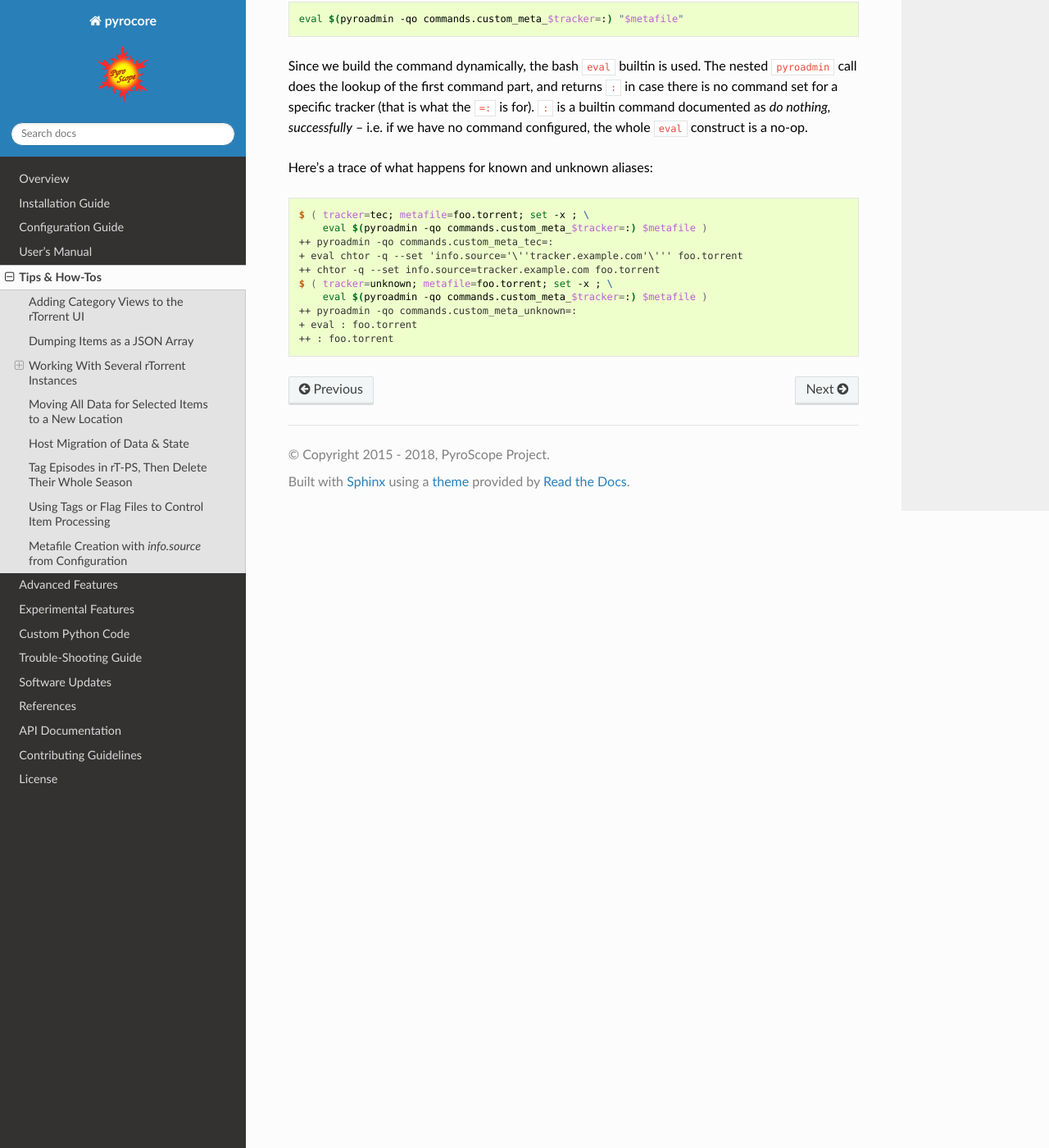
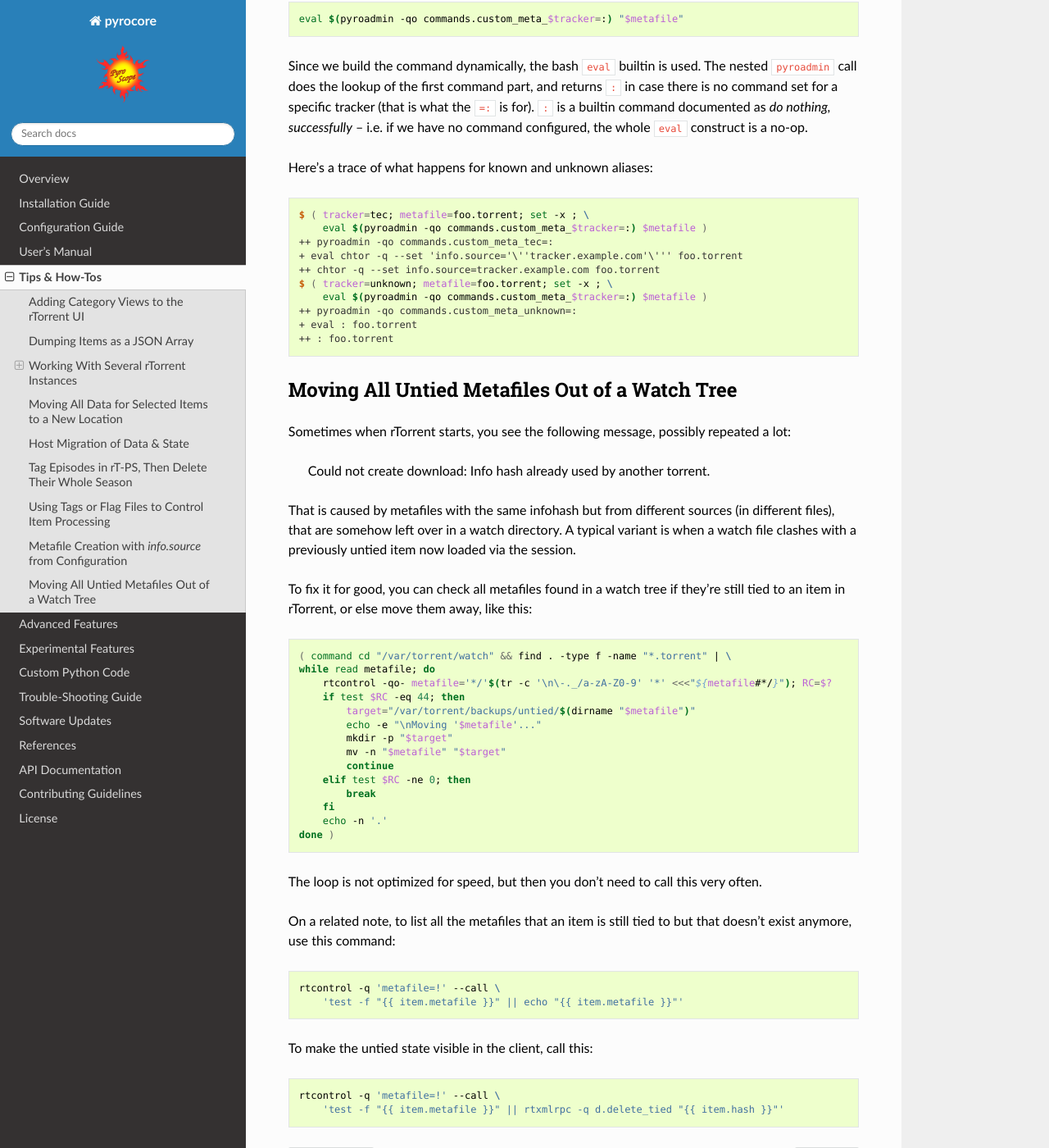
Before and after one commit to pyroscope/pyrocore, a Sphinx documentation site: the page built from docs/howto.rst, in a window 1280 px wide and 1400 px high, scrolled down 7446 px. Shown: the whole window at 82% size. Built offline with Sphinx 7.4.7 and the Read the Docs theme 2.0.0, drawn with Linux system fonts in a browser that asks for light colours.

Commit message:
docs: Moving All Untied Metafiles Out of a Watch Tree

```diff
--- a/docs/howto.rst
+++ b/docs/howto.rst
@@ -424,3 +424,55 @@ Here's a trace of what happens for known and unknown aliases:
     ++ pyroadmin -qo commands.custom_meta_unknown=:
     + eval : foo.torrent
     ++ : foo.torrent
+
+
+Moving All Untied Metafiles Out of a Watch Tree
+-----------------------------------------------
+
+Sometimes when rTorrent starts, you see the following message, possibly repeated a lot:
+
+    Could not create download: Info hash already used by another torrent.
+
+That is caused by metafiles with the same infohash but from different sources
+(in different files), that are somehow left over in a watch directory.
+A typical variant is when a watch file clashes
+with a previously untied item now loaded via the session.
+
+To fix it for good, you can check all metafiles
+found in a watch tree if they're still tied to an item in rTorrent,
+or else move them away, like this:
+
+.. code-block:: sh
+
+    ( command cd "/var/torrent/watch" && find . -type f -name "*.torrent" | \
+    while read metafile; do
+        rtcontrol -qo- metafile='*/'$(tr -c '\n\-._/a-zA-Z0-9' '*' <<<"${metafile#*/}"); RC=$?
+        if test $RC -eq 44; then
+            target="/var/torrent/backups/untied/$(dirname "$metafile")"
+            echo -e "\nMoving '$metafile'..."
+            mkdir -p "$target"
+            mv -n "$metafile" "$target"
+            continue
+        elif test $RC -ne 0; then
+            break
+        fi
+        echo -n '.'
+    done )
+
+The loop is not optimized for speed, but then you don't need to call this very often.
+
+On a related note, to list all the metafiles
+that an item is still tied to but that doesn't exist anymore,
+use this command:
+
+.. code-block:: sh
+
+    rtcontrol -q 'metafile=!' --call \
+        'test -f "{{ item.metafile }}" || echo "{{ item.metafile }}"'
+
+To make the untied state visible in the client, call this:
+
+.. code-block:: sh
+
+    rtcontrol -q 'metafile=!' --call \
+        'test -f "{{ item.metafile }}" || rtxmlrpc -q d.delete_tied "{{ item.hash }}"'
```
